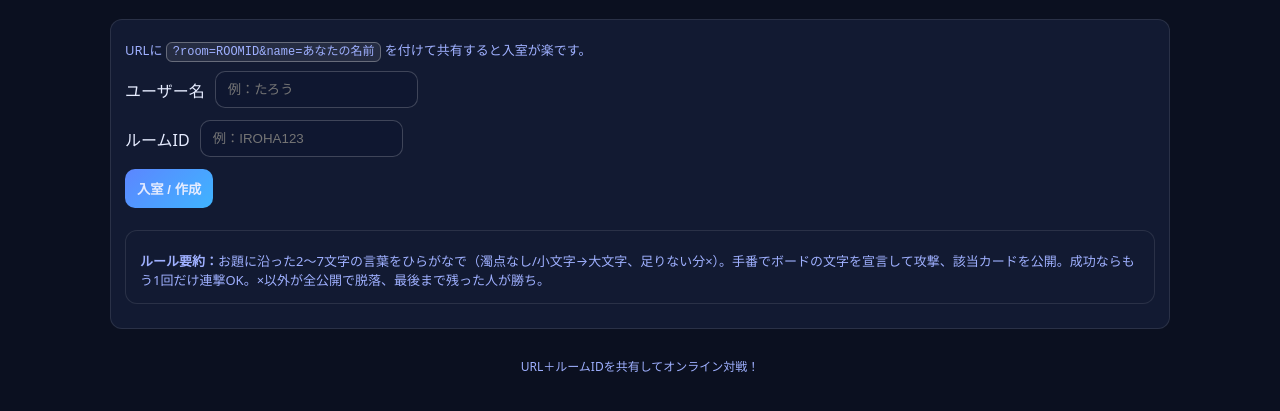
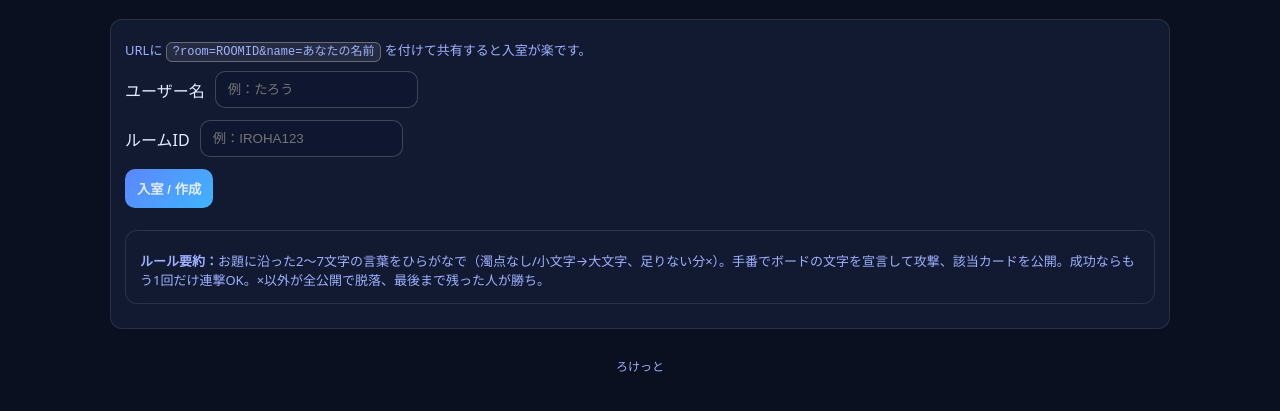
Before and after one commit to mairu0116/irohani, a plain HTML site: page index.html in a window 1280 px wide. Shown: the part 69-480 px from the top of the page. Drawn offline with Linux system fonts and the light colour scheme.

Commit message:
Add files via upload

```diff
--- a/index.html
+++ b/index.html
@@ -42,7 +42,7 @@
 <div class="container">
   <h1>いろはに奔走</h1>
   <div id="app" class="grid"></div>
-  <p class="footer">URL＋ルームIDを共有してオンライン対戦！</p>
+  <p class="footer">ろけっと</p>
 </div>
 
 <!-- Firebase CDN（あなたのプロジェクトの設定に差し替え） -->
```
